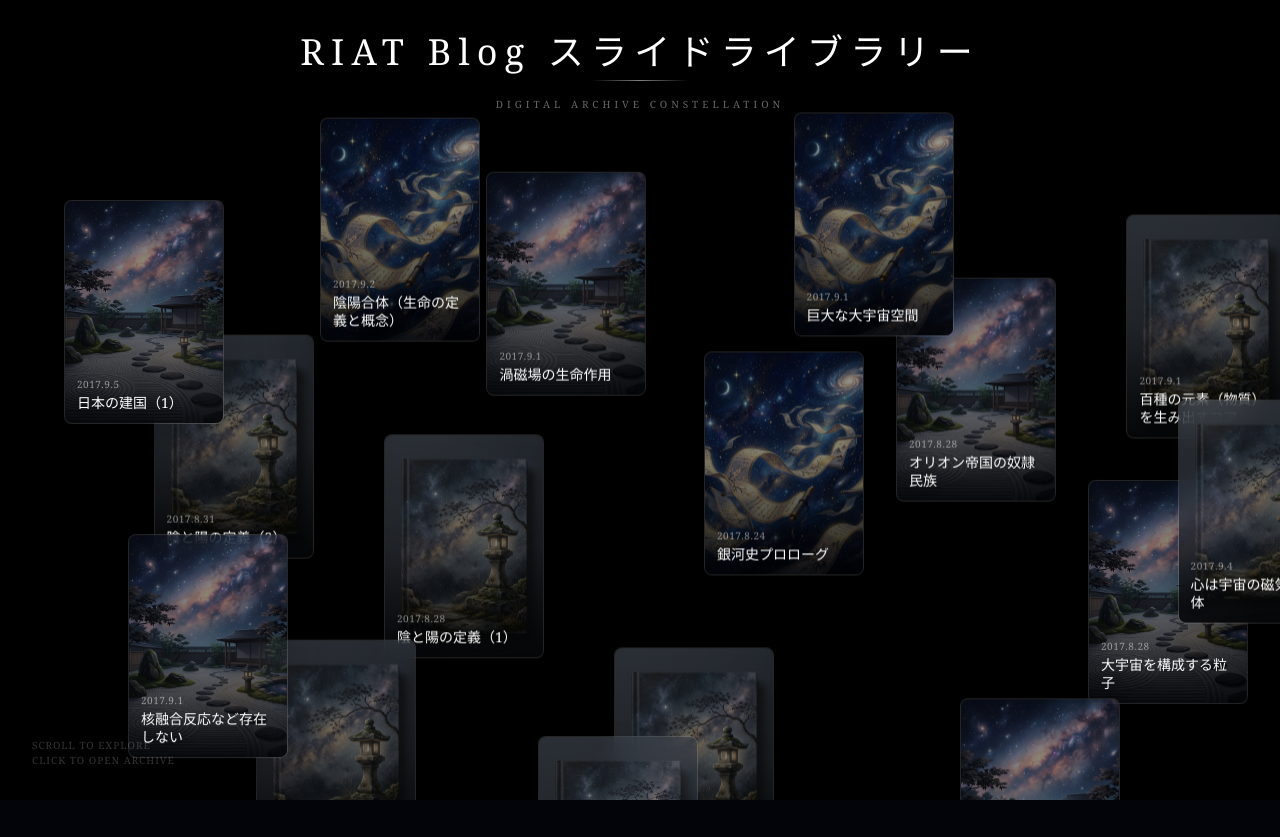
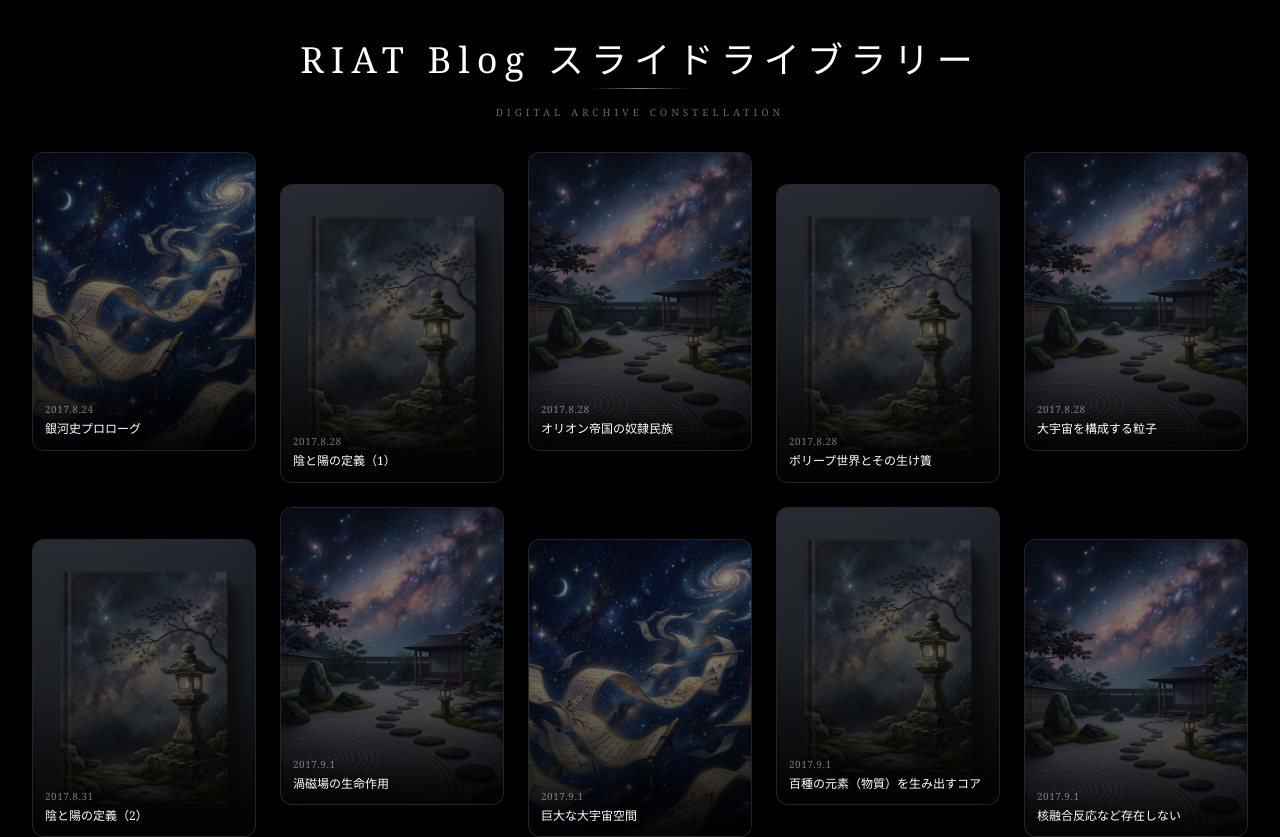
Before and after one commit to katsunoritoriumi-stack/RIAT-blog-slide-library, a Next.js app: page / in a window 1280 px wide. Shown: the top 837 px of the page. Before the commit the page ends 800 px from the top, so only its background shows below. Built offline with nearby package versions, Linux system fonts and the light colour scheme.

Commit message:
refactor: replace constellation layout with scrollable responsive grid

```diff
--- a/src/app/page.tsx
+++ b/src/app/page.tsx
@@ -1,17 +1,18 @@
 import StarBackground from "@/components/StarBackground";
-import ArchiveCard from "@/components/ArchiveCard";
 import ArchiveGrid from "@/components/ArchiveGrid";
 import archiveData from "@/data/archive.json";
 
 export default function Home() {
   return (
-    <main className="relative min-h-screen w-full overflow-hidden bg-black selection:bg-white/30">
+    <main className="relative min-h-screen w-full bg-black selection:bg-white/30">
       {/* Background */}
       <StarBackground />
 
+      {/* Scrollable content */}
+      <div className="relative z-10 min-h-screen flex flex-col">
         {/* Header */}
-      <header className="absolute top-8 left-0 w-full z-10 px-8 flex flex-col items-center">
-        <h1 className="text-white text-3xl sm:text-4xl font-light tracking-[0.2em] mb-2 drop-shadow-lg">
+        <header className="w-full pt-10 pb-8 px-6 flex flex-col items-center shrink-0">
+          <h1 className="text-white text-3xl sm:text-4xl font-light tracking-[0.2em] mb-2 drop-shadow-lg text-center">
             RIAT Blog スライドライブラリー
           </h1>
           <div className="h-[1px] w-24 bg-gradient-to-r from-transparent via-white/50 to-transparent" />
@@ -20,34 +21,18 @@ export default function Home() {
           </p>
         </header>
 
-      {/* Mobile: Grid Layout */}
-      <div className="md:hidden absolute inset-0 w-full overflow-y-auto pt-36 pb-16 px-6">
+        {/* Archive Grid */}
+        <div className="flex-1 px-4 sm:px-8 pb-16">
           <ArchiveGrid items={archiveData} />
         </div>
 
-      {/* Desktop: Constellation Layout */}
-      <div className="hidden md:block absolute inset-0 w-full h-full">
-        {archiveData.map((item, index) => (
-          <ArchiveCard
-            key={item.id}
-            id={item.id}
-            title={item.title}
-            url={item.url}
-            thumbnail={item.thumbnail}
-            x={item.x}
-            y={item.y}
-            delay={index * 0.2}
-          />
-        ))}
-      </div>
-
-      {/* Footer / Instructions */}
-      <footer className="absolute bottom-8 left-8 z-10 hidden md:block">
-        <div className="text-white/20 text-[10px] tracking-widest font-light">
-          SCROLL TO EXPLORE<br />
+        {/* Footer */}
+        <footer className="w-full text-center pb-8 z-10">
+          <div className="text-white/15 text-[10px] tracking-widest font-light">
             CLICK TO OPEN ARCHIVE
           </div>
         </footer>
+      </div>
     </main>
   );
 }
--- a/src/components/ArchiveGrid.tsx
+++ b/src/components/ArchiveGrid.tsx
@@ -20,22 +20,26 @@ interface ArchiveGridProps {
 
 const ArchiveGrid: React.FC<ArchiveGridProps> = ({ items }) => {
     return (
-        <div className="grid grid-cols-2 gap-4">
+        <div className="grid grid-cols-2 sm:grid-cols-3 lg:grid-cols-4 xl:grid-cols-5 gap-4 sm:gap-6">
             {items.map((item, index) => {
                 const match = item.title.match(/^(\d{4}[\.\d]*\d+)\s+(.+)$/);
                 const date = match ? match[1] : null;
                 const name = match ? match[2] : item.title;
 
+                // 千鳥格子風に奇数列は少し下にずらす
+                const isOddCol = index % 2 === 1;
+
                 return (
                     <motion.div
                         key={item.id}
-                        initial={{ opacity: 0, y: 20 }}
+                        initial={{ opacity: 0, y: 30 }}
                         animate={{ opacity: 1, y: 0 }}
-                        transition={{ duration: 0.5, delay: index * 0.1 }}
+                        transition={{ duration: 0.6, delay: index * 0.05 }}
+                        className={isOddCol ? "mt-6 sm:mt-8" : ""}
                     >
                         <Link
                             href={`/viewer/${item.id}`}
-                            className="block relative w-full aspect-[3/4] overflow-hidden rounded-xl shadow-2xl border border-white/10 bg-white/5 transition-all duration-300 hover:border-white/40 hover:shadow-[0_0_20px_rgba(255,255,255,0.15)]"
+                            className="group block relative w-full aspect-[3/4] overflow-hidden rounded-xl shadow-2xl border border-white/10 bg-white/5 transition-all duration-500 hover:border-white/40 hover:shadow-[0_0_30px_rgba(255,255,255,0.18)] hover:-translate-y-1"
                         >
                             {/* Thumbnail */}
                             <div className="absolute inset-0 z-0">
@@ -43,24 +47,24 @@ const ArchiveGrid: React.FC<ArchiveGridProps> = ({ items }) => {
                                     src={item.thumbnail}
                                     alt={name}
                                     fill
-                                    className="object-cover opacity-60"
+                                    className="object-cover opacity-55 group-hover:opacity-90 transition-opacity duration-500"
                                 />
                             </div>
 
                             {/* Gradient overlay + text */}
-                            <div className="absolute inset-0 bg-gradient-to-t from-black/90 via-black/30 to-transparent p-3 flex flex-col justify-end">
+                            <div className="absolute inset-0 bg-gradient-to-t from-black/92 via-black/25 to-transparent p-3 flex flex-col justify-end">
                                 {date && (
-                                    <p className="text-white/50 text-[9px] font-light tracking-wider mb-1">
+                                    <p className="text-white/45 text-[8px] sm:text-[10px] font-light tracking-wider mb-1">
                                         {date}
                                     </p>
                                 )}
-                                <h3 className="text-white text-xs font-medium leading-snug drop-shadow-md">
+                                <h3 className="text-white text-[11px] sm:text-xs font-medium leading-snug drop-shadow-md">
                                     {name}
                                 </h3>
                             </div>
 
-                            {/* Light effect */}
-                            <div className="absolute inset-0 bg-[radial-gradient(circle_at_50%_0%,rgba(255,255,255,0.1),transparent_70%)]" />
+                            {/* Hover light effect */}
+                            <div className="absolute inset-0 opacity-0 group-hover:opacity-100 transition-opacity duration-500 bg-[radial-gradient(circle_at_50%_0%,rgba(255,255,255,0.15),transparent_70%)]" />
                         </Link>
                     </motion.div>
                 );
```
Lines whose indentation alone changed are shown as unchanged.
